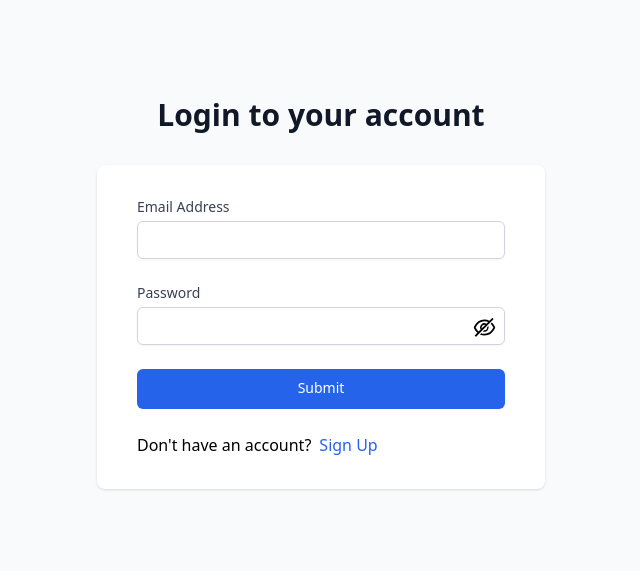
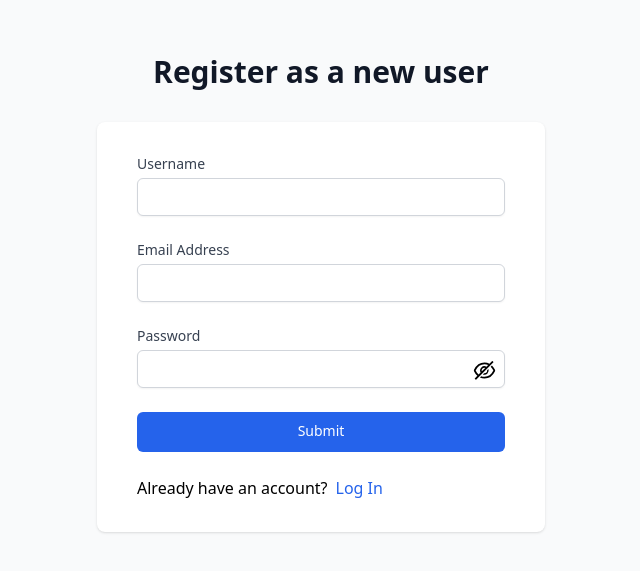
Before and after one commit to sekhsabiruddin/neodove_frotned, a React (Vite) app: page /sign-up in a window 1280 px wide. Before the commit this address led to /sign-up#/login. Shown: the part 119-690 px from the top of the page, without its empty margins (319-959 px from the left). Built offline with nearby package versions, Linux system fonts and the light colour scheme; no server answers.

Commit message:
routing problem

```diff
--- a/src/App.jsx
+++ b/src/App.jsx
@@ -16,7 +16,6 @@ function App() {
   }, [dispatch]);
 
   return (
-    <HashRouter>
     <Routes>
       <Route
         path="/"
@@ -29,7 +28,6 @@ function App() {
       <Route path="/login" element={<Login />} />
       <Route path="/sign-up" element={<Signup />} />
     </Routes>
-    </HashRouter>
   );
 }
 
--- a/src/main.jsx
+++ b/src/main.jsx
@@ -2,13 +2,15 @@ import React from "react";
 import ReactDOM from "react-dom/client";
 import App from "./App.jsx";
 import "./index.css";
-
+import { BrowserRouter } from "react-router-dom";
 import { Provider } from "react-redux";
 import "./App.css";
 import store from "./redux/store.js";
 
 ReactDOM.createRoot(document.getElementById("root")).render(
   <Provider store={store}>
-    <App />
+    <BrowserRouter>
+      <App />
+    </BrowserRouter>
   </Provider>
 );
```
Lines whose indentation alone changed are shown as unchanged.
